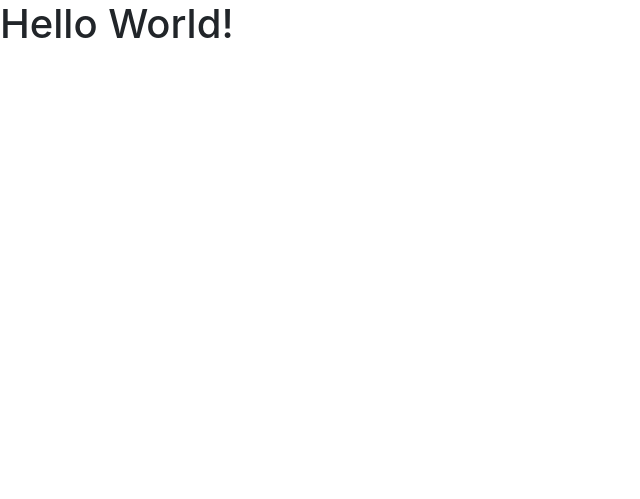
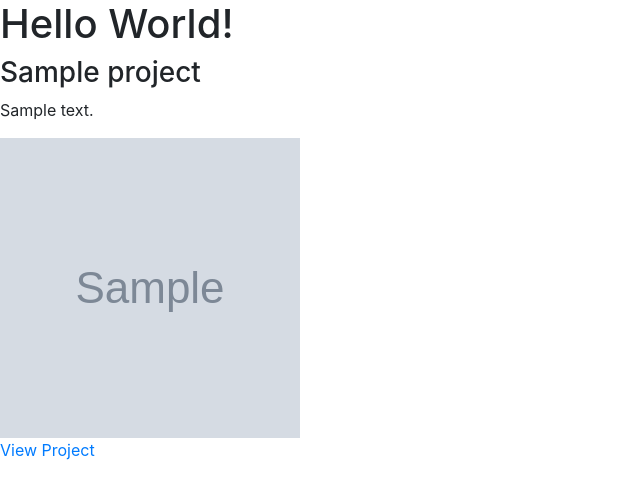
Before and after one commit to hebs87/django_portfolio, a Django app: page / in a window 1280 px wide. Shown: the top 499 px of the page, without its empty margins (0-640 px from the left). Run offline with Django 3.2, Linux system fonts and the light colour scheme; tables that the repository leaves empty hold one stand-in row (values such as "Sample post"); grey boxes marked "Sample" are stand-in pictures; some libraries are stand-ins or nearby versions.

Commit message:
Amended home view to pull DB data and display in home.html

```diff
--- a/portfolio/templates/home.html
+++ b/portfolio/templates/home.html
@@ -5,4 +5,14 @@
 
     <h1>Hello World!</h1>
 
+    {% for project in projects %}
+        <h3>{{ project.title }}</h3>
+        <p>{{ project.description }}</p>
+        <img src="{{ project.image.url }}" alt="Project Image" height="300" width="300">
+        {% if project.url %}
+            <br>
+            <a href="{{ project.url }}" target="_blank">View Project</a>
+        {% endif %}
+    {% endfor %}
+
 {% endblock %}
--- a/portfolio/views.py
+++ b/portfolio/views.py
@@ -1,6 +1,14 @@
 from django.shortcuts import render
+from .models import Project
 
 
 # Create your views here.
 def home(request):
-    return render(request, 'home.html')
+
+    projects = Project.objects.all()
+
+    context = {
+        'projects': projects
+    }
+
+    return render(request, 'home.html', context)
```
Also changed, not shown: portfolio/migrations/0001_initial.py (added).
